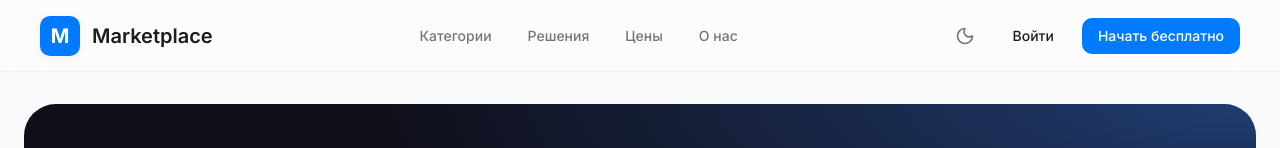
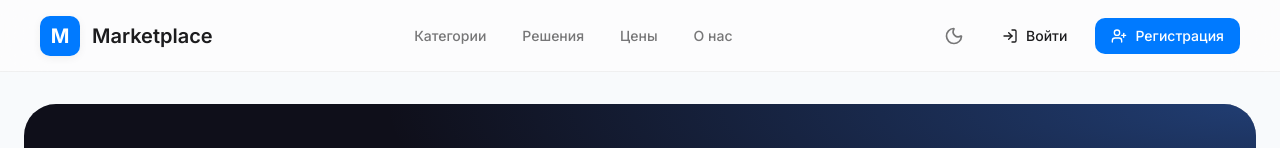
Before and after one commit to shteshebaev/app-marketplace, a React (Vite) app: page / in a window 1280 px wide. Shown: the top 148 px of the page. Built offline with nearby package versions, Linux system fonts and the light colour scheme.

Commit message:
авторизация и регитсрация

```diff
--- a/src/App.tsx
+++ b/src/App.tsx
@@ -145,8 +145,6 @@ function PublicPagesWrapper({ children, currentPage }: { children: React.ReactNo
 
   return (
     <PublicLayout
-      onLogin={() => navigate('/login')}
-      onLoginAsDeveloper={() => navigate('/register')}
       onNavigate={(page) => {
         switch (page) {
           case 'home':
--- a/src/components/layout/PublicLayout.tsx
+++ b/src/components/layout/PublicLayout.tsx
@@ -1,5 +1,6 @@
-import { type ReactNode, useState } from 'react';
-import { Menu, Sun, Moon, User, Code2 } from 'lucide-react';
+import { type ReactNode } from 'react';
+import { Link } from 'react-router-dom';
+import { Menu, Sun, Moon, LogIn, UserPlus } from 'lucide-react';
 import { Button } from '../ui';
 import { useTheme } from '../../hooks';
 
@@ -7,15 +8,12 @@ type PublicPage = 'home' | 'categories' | 'all-solutions' | 'order-development';
 
 interface PublicLayoutProps {
   children: ReactNode;
-  onLogin?: () => void;
-  onLoginAsDeveloper?: () => void;
   onNavigate?: (page: PublicPage) => void;
   currentPage?: PublicPage;
 }
 
-export function PublicLayout({ children, onLogin, onLoginAsDeveloper, onNavigate, currentPage = 'home' }: PublicLayoutProps) {
+export function PublicLayout({ children, onNavigate, currentPage = 'home' }: PublicLayoutProps) {
   const { isDark, toggleTheme } = useTheme();
-  const [showLoginMenu, setShowLoginMenu] = useState(false);
 
   return (
     <div className="min-h-screen bg-gradient-apple flex flex-col">
@@ -61,7 +59,7 @@ export function PublicLayout({ children, onLogin, onLoginAsDeveloper, onNavigate
           </nav>
 
           {/* Right section */}
-          <div className="flex items-center gap-3">
+          <div className="flex items-center gap-2 sm:gap-3">
             {/* Theme toggle */}
             <button
               onClick={toggleTheme}
@@ -71,58 +69,29 @@ export function PublicLayout({ children, onLogin, onLoginAsDeveloper, onNavigate
               {isDark ? <Sun className="w-5 h-5" /> : <Moon className="w-5 h-5" />}
             </button>
 
-            {/* Login button with dropdown */}
-            <div className="relative">
+            {/* Login button */}
+            <Link to="/login">
               <Button
                 variant="ghost"
                 size="sm"
-                onClick={() => setShowLoginMenu(!showLoginMenu)}
+                className="inline-flex items-center gap-1.5"
               >
-                Войти
+                <LogIn className="w-4 h-4" />
+                <span className="hidden sm:inline">Войти</span>
               </Button>
+            </Link>
 
-              {showLoginMenu && (
-                <>
-                  <div
-                    className="fixed inset-0 z-40"
-                    onClick={() => setShowLoginMenu(false)}
-                  />
-                  <div className="absolute right-0 top-full mt-2 w-56 bg-white dark:bg-slate-800 rounded-xl shadow-xl border border-slate-200 dark:border-slate-700 py-2 z-50">
-                    <button
-                      onClick={() => {
-                        onLogin?.();
-                        setShowLoginMenu(false);
-                      }}
-                      className="w-full flex items-center gap-3 px-4 py-3 text-left text-slate-700 dark:text-slate-200 hover:bg-slate-100 dark:hover:bg-slate-700 transition-colors"
-                    >
-                      <User className="w-5 h-5 text-blue-500" />
-                      <div>
-                        <div className="font-medium">Войти как клиент</div>
-                        <div className="text-sm text-slate-500">Просмотр и заказ решений</div>
-                      </div>
-                    </button>
-                    <button
-                      onClick={() => {
-                        onLoginAsDeveloper?.();
-                        setShowLoginMenu(false);
-                      }}
-                      className="w-full flex items-center gap-3 px-4 py-3 text-left text-slate-700 dark:text-slate-200 hover:bg-slate-100 dark:hover:bg-slate-700 transition-colors"
-                    >
-                      <Code2 className="w-5 h-5 text-emerald-500" />
-                      <div>
-                        <div className="font-medium">Войти как разработчик</div>
-                        <div className="text-sm text-slate-500">Управление решениями</div>
-                      </div>
-                    </button>
-                  </div>
-                </>
-              )}
-            </div>
-
-            {/* CTA button */}
-            <Button variant="primary" size="sm" className="hidden sm:flex">
-              Начать бесплатно
-            </Button>
+            {/* Register button */}
+            <Link to="/register">
+              <Button
+                variant="primary"
+                size="sm"
+                className="inline-flex items-center gap-1.5"
+              >
+                <UserPlus className="w-4 h-4" />
+                <span className="hidden sm:inline">Регистрация</span>
+              </Button>
+            </Link>
 
             {/* Mobile menu */}
             <button
```
